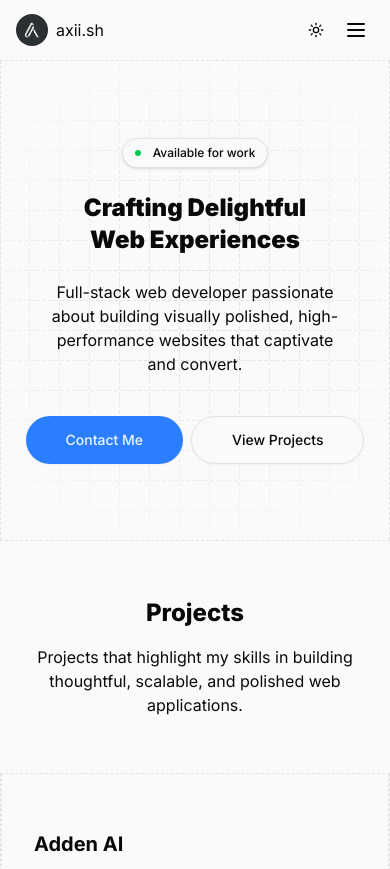
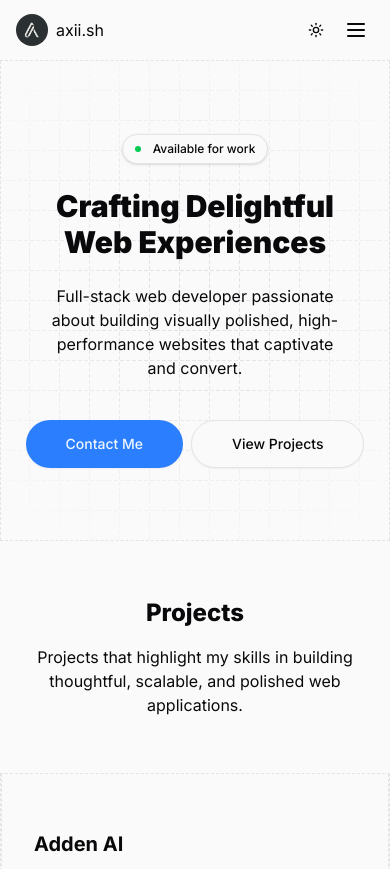
Before and after one commit to addoxy/axii.sh, a Next.js app: page / in a window 390 px wide. Shown: the top 869 px of the page. Built offline with nearby package versions, Linux system fonts and the light colour scheme.

Commit message:
Update the headline font size for mobile

```diff
--- a/src/app/page.tsx
+++ b/src/app/page.tsx
@@ -34,7 +34,7 @@ export default function Home() {
                 Available for work
               </AnnouncementTitle>
             </Announcement>
-            <h1 className="text-center text-2xl font-[900] sm:text-6xl sm:leading-16">
+            <h1 className="text-center text-3xl font-[900] sm:text-6xl sm:leading-16">
               Crafting Delightful
               <br />
               Web Experiences
```
